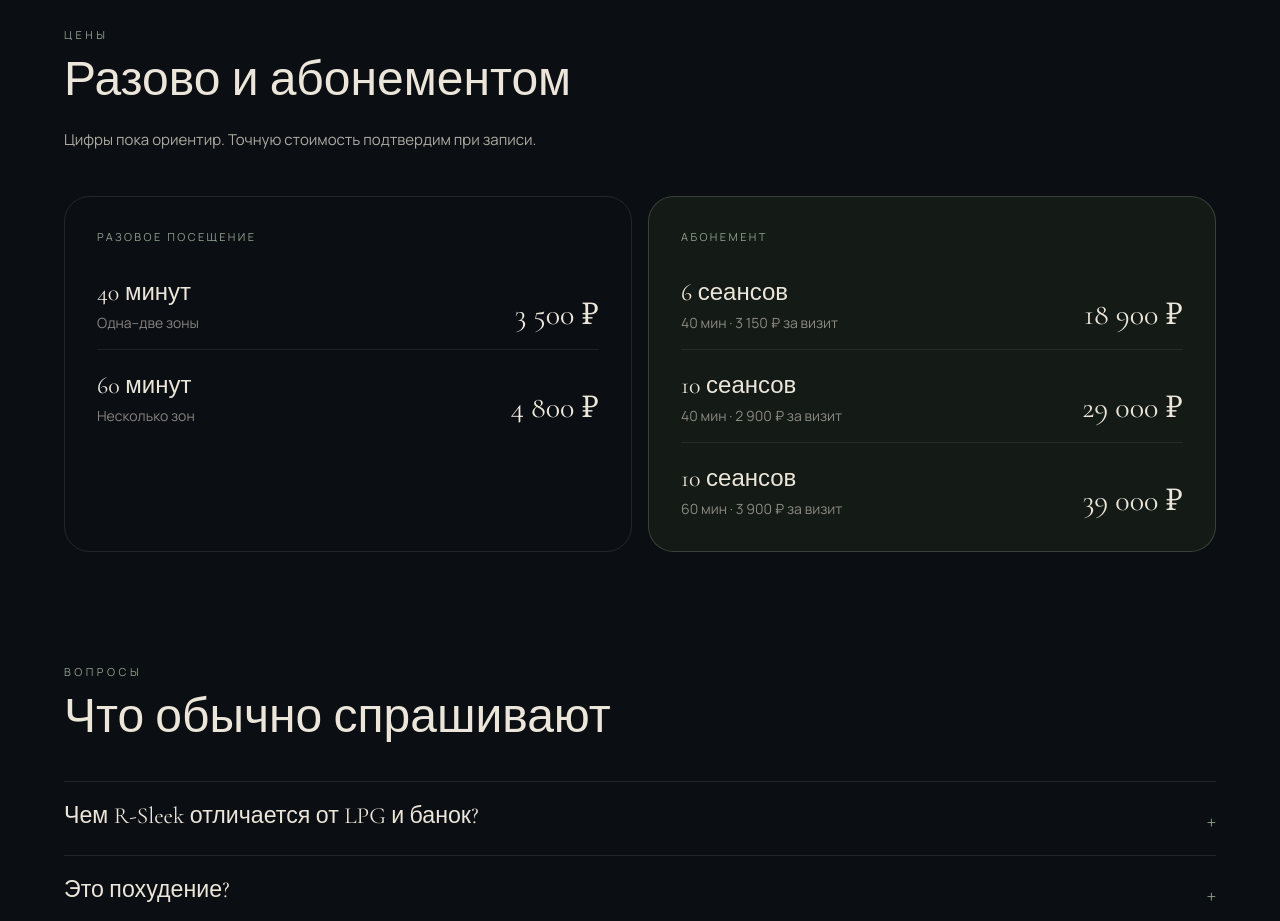
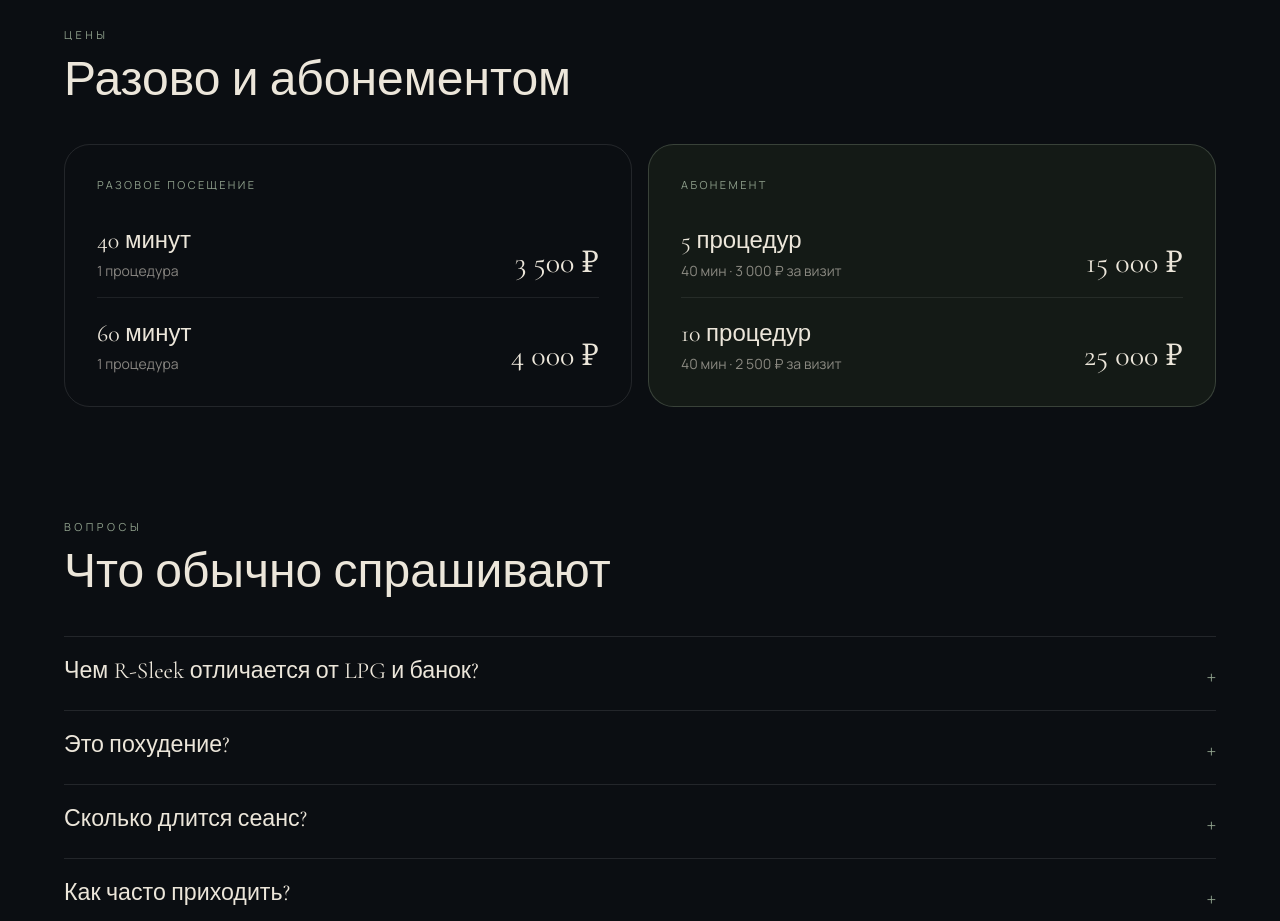
Before and after one commit to gnxv/ds, a Next.js app: page /r-sleek in a window 1280 px wide. Shown: the part 4540-5461 px from the top of the page. Built offline with nearby package versions, Linux system fonts and the light colour scheme.

Commit message:
Update FAQ answers and set actual R-Sleek prices

```diff
--- a/src/app/r-sleek/page.tsx
+++ b/src/app/r-sleek/page.tsx
@@ -24,15 +24,15 @@ const faqs = [
   },
   {
     q: "Сколько длится сеанс?",
-    a: "Два варианта. 40 минут на одну зону и 60 минут, если берём две связанные области — например живот с боками и бёдра.",
+    a: "Два варианта. 40 минут если хотите уделить фигуре внимание и сразу вернуться к делам. И 60 минут, когда нужна более комплексная работа с силуэтом.",
   },
   {
     q: "Как часто приходить?",
-    a: "Рабочий ритм — через день или два. Курс 8–12 сеансов. Первые три лучше не растягивать: так видно, как отвечает именно ваше тело. Дальше поддержка раз в две–четыре недели.",
+    a: "Рабочий ритм — через день или два. Курс 5–10 сеансов.",
   },
   {
     q: "Будет ли больно?",
-    a: "Не должно. Нормальное ощущение — глубокий массаж и тепло. Скорость роликов крутится под вас. Если просить максимальный режим «чтобы подействовало», вечером будет крепатура. Это не критерий качества.",
+    a: "Нет. Ощущения: многие описывают как приятное глубокое разминание, «как после хорошей тренировки», тепло, без боли.",
   },
   {
     q: "Зачем костюм?",
@@ -40,7 +40,7 @@ const faqs = [
   },
   {
     q: "Можно в тот же день в солярий?",
-    a: "Не стоит. После плотной проработки кожу не греем лампами. Солярий — соседнее помещение, записываем отдельным слотом на другой день.",
+    a: "Не стоит. Лучше перенести на другой день.",
   },
   {
     q: "Что делать до и после?",
@@ -319,10 +319,6 @@ export default function RSleekPage() {
           <h2 className="font-serif mt-3 text-4xl md:text-5xl">
             Разово и абонементом
           </h2>
-          <p className="mt-5 max-w-2xl text-[15px] leading-8 text-[#ece6da]/72">
-            Цифры пока ориентир. Точную стоимость подтвердим при записи.
-          </p>
-
           <div className="mt-10 grid gap-4 lg:grid-cols-2">
             <article className="rounded-[1.6rem] border border-white/10 p-7 md:p-8">
               <p className="text-[11px] uppercase tracking-[0.22em] text-[#8fa08c]">
@@ -333,7 +329,7 @@ export default function RSleekPage() {
                   <div>
                     <p className="font-serif text-2xl">40 минут</p>
                     <p className="mt-1 text-sm text-[#ece6da]/55">
-                      Одна–две зоны
+                      1 процедура
                     </p>
                   </div>
                   <p className="font-serif text-3xl">3 500 ₽</p>
@@ -342,10 +338,10 @@ export default function RSleekPage() {
                   <div>
                     <p className="font-serif text-2xl">60 минут</p>
                     <p className="mt-1 text-sm text-[#ece6da]/55">
-                      Несколько зон
+                      1 процедура
                     </p>
                   </div>
-                  <p className="font-serif text-3xl">4 800 ₽</p>
+                  <p className="font-serif text-3xl">4 000 ₽</p>
                 </div>
               </div>
             </article>
@@ -357,30 +353,21 @@ export default function RSleekPage() {
               <div className="mt-8 space-y-5">
                 <div className="flex items-end justify-between gap-4 border-b border-white/8 pb-4">
                   <div>
-                    <p className="font-serif text-2xl">6 сеансов</p>
+                    <p className="font-serif text-2xl">5 процедур</p>
                     <p className="mt-1 text-sm text-[#ece6da]/55">
-                      40 мин · 3 150 ₽ за визит
+                      40 мин · 3 000 ₽ за визит
                     </p>
                   </div>
-                  <p className="font-serif text-3xl">18 900 ₽</p>
-                </div>
-                <div className="flex items-end justify-between gap-4 border-b border-white/8 pb-4">
-                  <div>
-                    <p className="font-serif text-2xl">10 сеансов</p>
-                    <p className="mt-1 text-sm text-[#ece6da]/55">
-                      40 мин · 2 900 ₽ за визит
-                    </p>
-                  </div>
-                  <p className="font-serif text-3xl">29 000 ₽</p>
+                  <p className="font-serif text-3xl">15 000 ₽</p>
                 </div>
                 <div className="flex items-end justify-between gap-4">
                   <div>
-                    <p className="font-serif text-2xl">10 сеансов</p>
+                    <p className="font-serif text-2xl">10 процедур</p>
                     <p className="mt-1 text-sm text-[#ece6da]/55">
-                      60 мин · 3 900 ₽ за визит
+                      40 мин · 2 500 ₽ за визит
                     </p>
                   </div>
-                  <p className="font-serif text-3xl">39 000 ₽</p>
+                  <p className="font-serif text-3xl">25 000 ₽</p>
                 </div>
               </div>
             </article>
```
